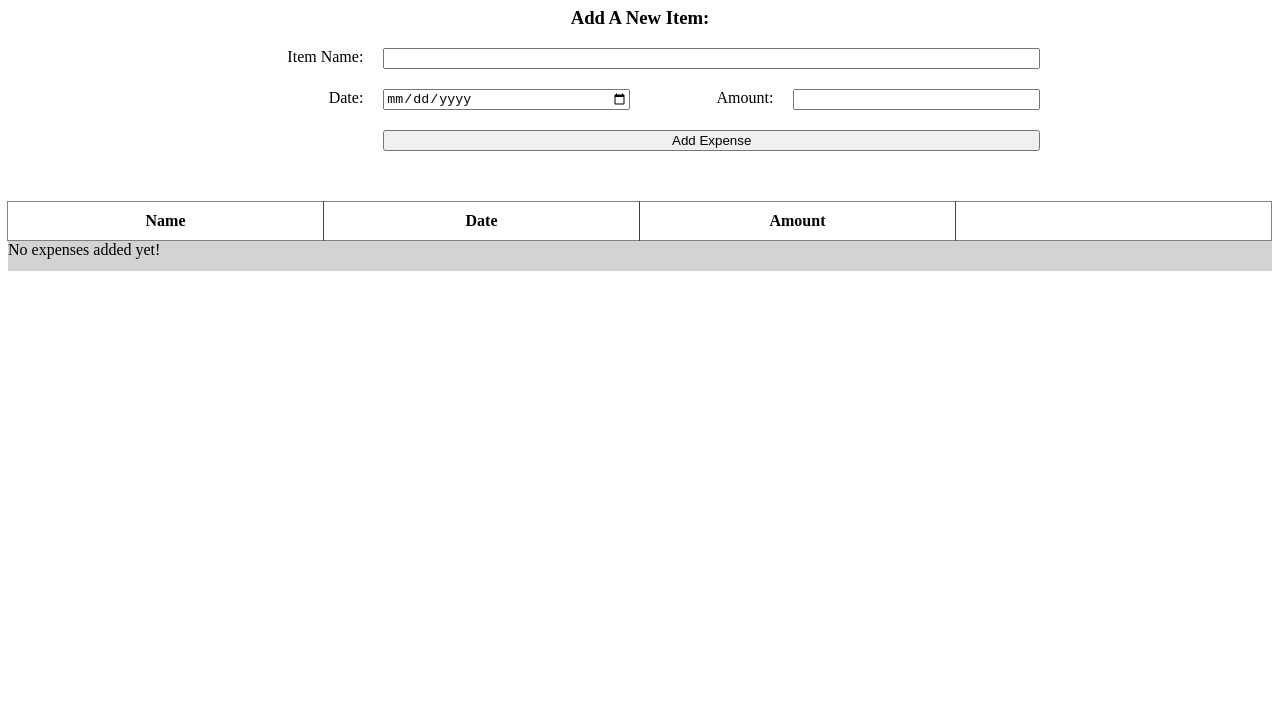
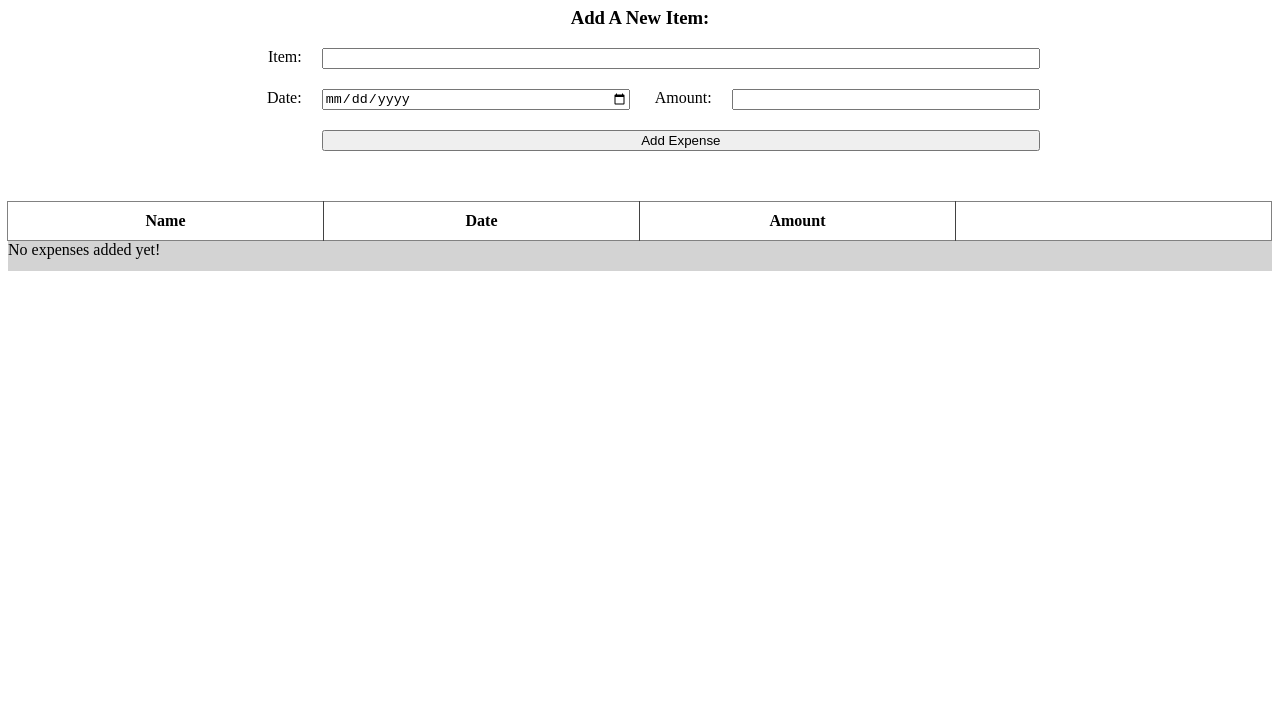
Before and after one commit to ScottChau/Expense-Tracker, a plain HTML site: page index.html in a window 1280 px wide. Shown: the part 73-800 px from the top of the page. Drawn offline with Linux system fonts and the light colour scheme.

Commit message:
optimized user interface

```diff
--- a/index.html
+++ b/index.html
@@ -13,7 +13,7 @@
     <h3>Add A New Item:</h3>
     <div class="input_section">
       <form id="form" method="GET" action="/">
-        <label id="lable-name" for="name">Item Name: </label>
+        <label id="lable-name" for="name">Item: </label>
         <input id="name" type="text" required/>
         <label id="label-date"for" ="date">Date: </label>
         <input id="date" type="date" required/>
--- a/style.css
+++ b/style.css
@@ -5,7 +5,7 @@ h3 {
 
 #form {
   display: grid;
-  grid-template-columns: 0.5fr 1fr 0.5fr 1fr;
+  grid-template-columns: 0.2fr 1fr 0.2fr 1fr;
   grid-gap: 20px;
   text-align: end;
   width: 800px;
```
